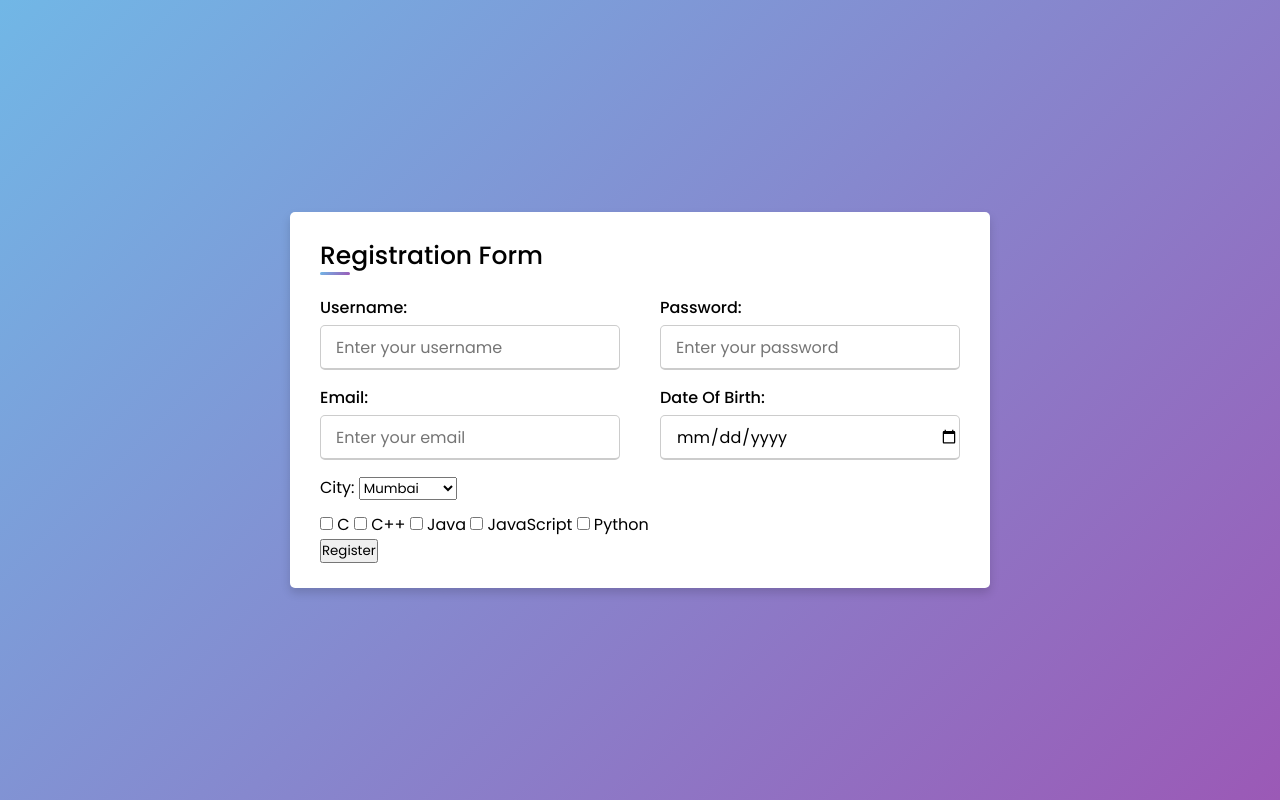
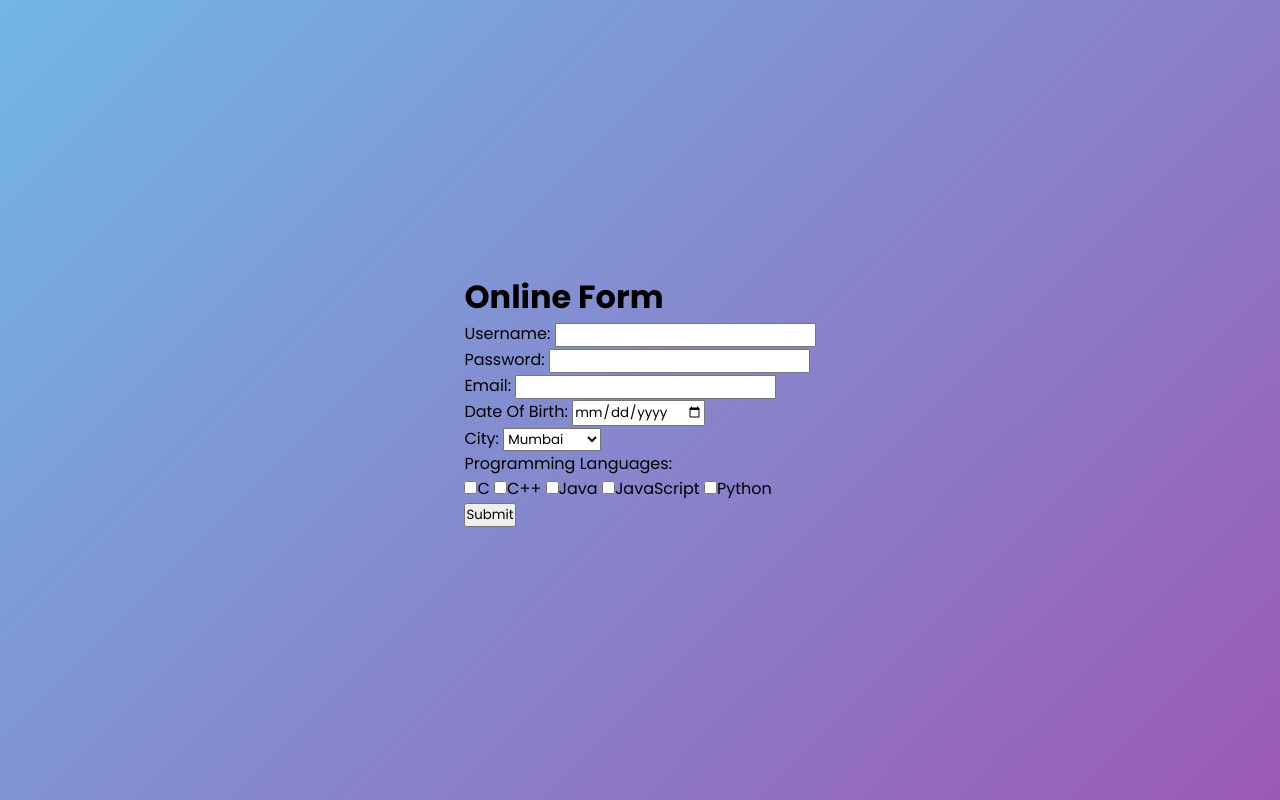
Before and after one commit to Yashu-2001/Exp4, a plain HTML site: page index.html in a window 1280 px wide. Drawn offline with Linux system fonts and the light colour scheme.

Commit message:
Update index.html

```diff
--- a/index.html
+++ b/index.html
@@ -1,37 +1,40 @@
 <!DOCTYPE html>
-<html lang="en" dir="ltr">
+<html lang="en">
+
 <head>
     <meta charset="UTF-8">
-    <title> Responsive Registration Form</title>
+    <meta http-equiv="X-UA-Compatible" content="IE=edge">
+    <meta name="viewport" content="width=device-width, initial-scale=1.0">
+    <title>Online Form</title>
     <link rel="stylesheet" href="style.css">
-     <meta name="viewport" content="width=device-width, initial-scale=1.0">
 </head>
+
 <body>
-  <div class="container">
-    <div class="title">Registration Form</div>
-    <div class="content">
+    <div id="main">
+        <h1>Online Form</h1>
         <form id="form">
-        <div class="user-details">
-          <div class="input-box">
-            <span class="details">Username:</span>
-            <input type="text" id="username" placeholder="Enter your username" required>
+            <div class="section">
+                <label>Username:</label>
+                <input type="text" id="username" required />
+                <br>
             </div>
-          <div class="input-box">
-            <span class="details">Password:</span>
-            <input type="password" id="password" placeholder="Enter your password" required>
+            <div class="section">
+                <label>Password:</label>
+                <input type="password" id="password" required />
+                <br>
             </div>
-          <div class="input-box">
-            <span class="details">Email:</span>
-            <input type="email" id="email" placeholder="Enter your email" required>
+            <div class="section">
+                <label>Email:</label>
+                <input type="email" id="email" required />
+                <br>
             </div>
-          <div class="input-box">
-            <span class="details">Date Of Birth:</span>
-            <input type="date" id="dob" placeholder="Enter your birth date" required>
+            <div class="section">
+                <label>Date Of Birth:</label>
+                <input type="date" id="dob" required />
+                <br>
             </div>
-          <div class="gender-details">
-            <label>
-            <span class="details">City:</span>
-            </label>
+            <div class="section">
+                <label>City:</label>
                 <select id="city" required>
                     <option>Mumbai</option>
                     <option>Delhi</option>
@@ -39,24 +42,23 @@
                     <option>Chennai</option>
                     <option>Bangalore</option>
                 </select>
+                <br>
             </div>
+            <p>Programming Languages:</p>
+            <div class="checkbox">
+                <input type="checkbox" id="C" value="C" />C
+                <input type="checkbox" id="Cpp" value="C++" />C++
+                <input type="checkbox" id="Java" value="Java" />Java
+                <input type="checkbox" id="JavaScript" value="JavaScript" />JavaScript
+                <input type="checkbox" id="Python" value="Python" />Python
             </div>
-        <div class="gender-details">
-          <input type="checkbox" id="C" value="C"> C
-          <input type="checkbox" id="Cpp" value="C++"> C++
-          <input type="checkbox" id="Java" value="Java"> Java
-          <input type="checkbox" id="JavaScript" value="JavaScript"> JavaScript
-          <input type="checkbox" id="Python" value="Python"> Python
-          </div>
-        </div>
-        <div class="button">
-          <input type="submit" id="submit" value="Register">
-        </div>
+            <input type="submit" id="submit">
         </form>
-    </div>
+
     </div>
 
     <script src="index.js"></script>
 
 </body>
+
 </html>
```
Lines whose indentation alone changed are shown as unchanged.
